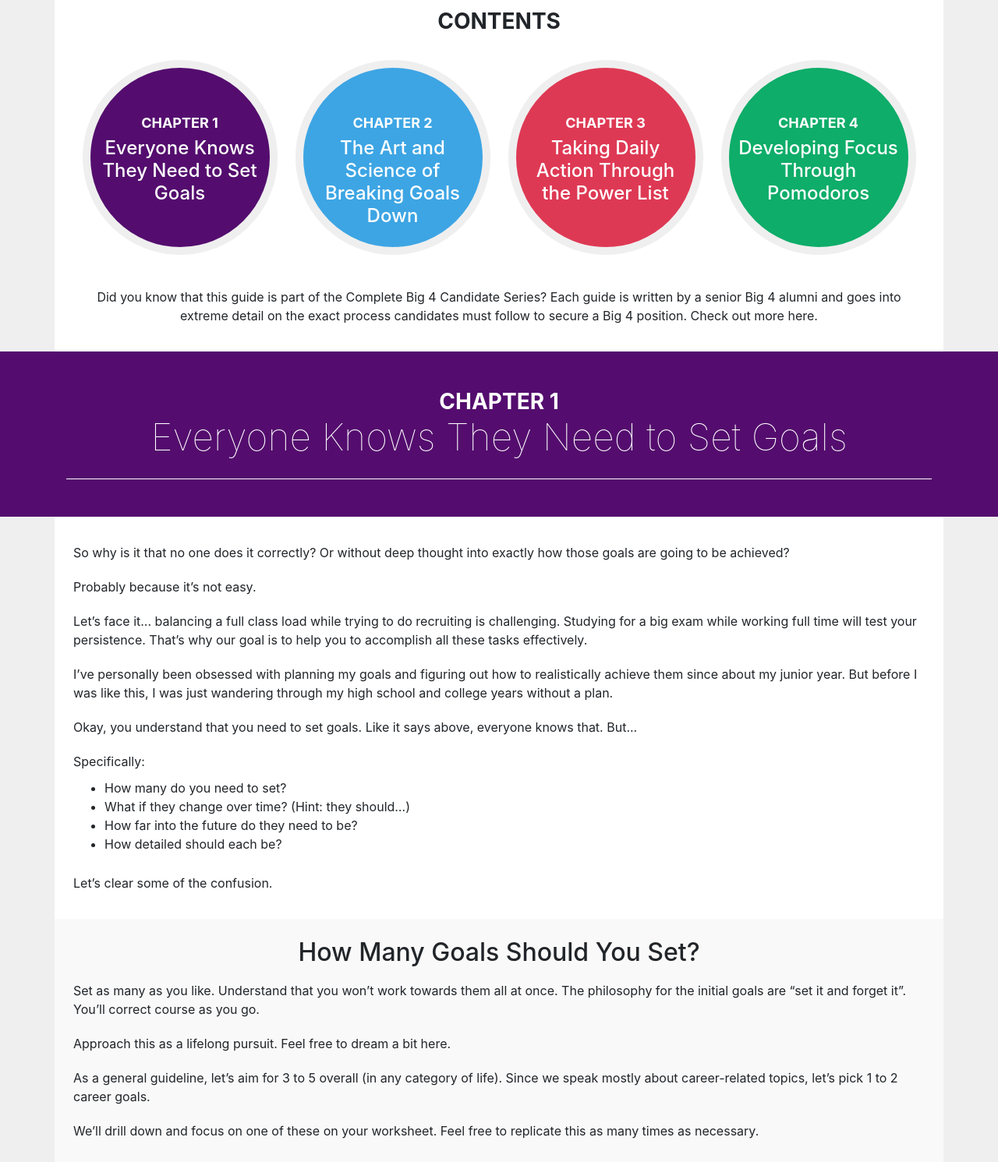
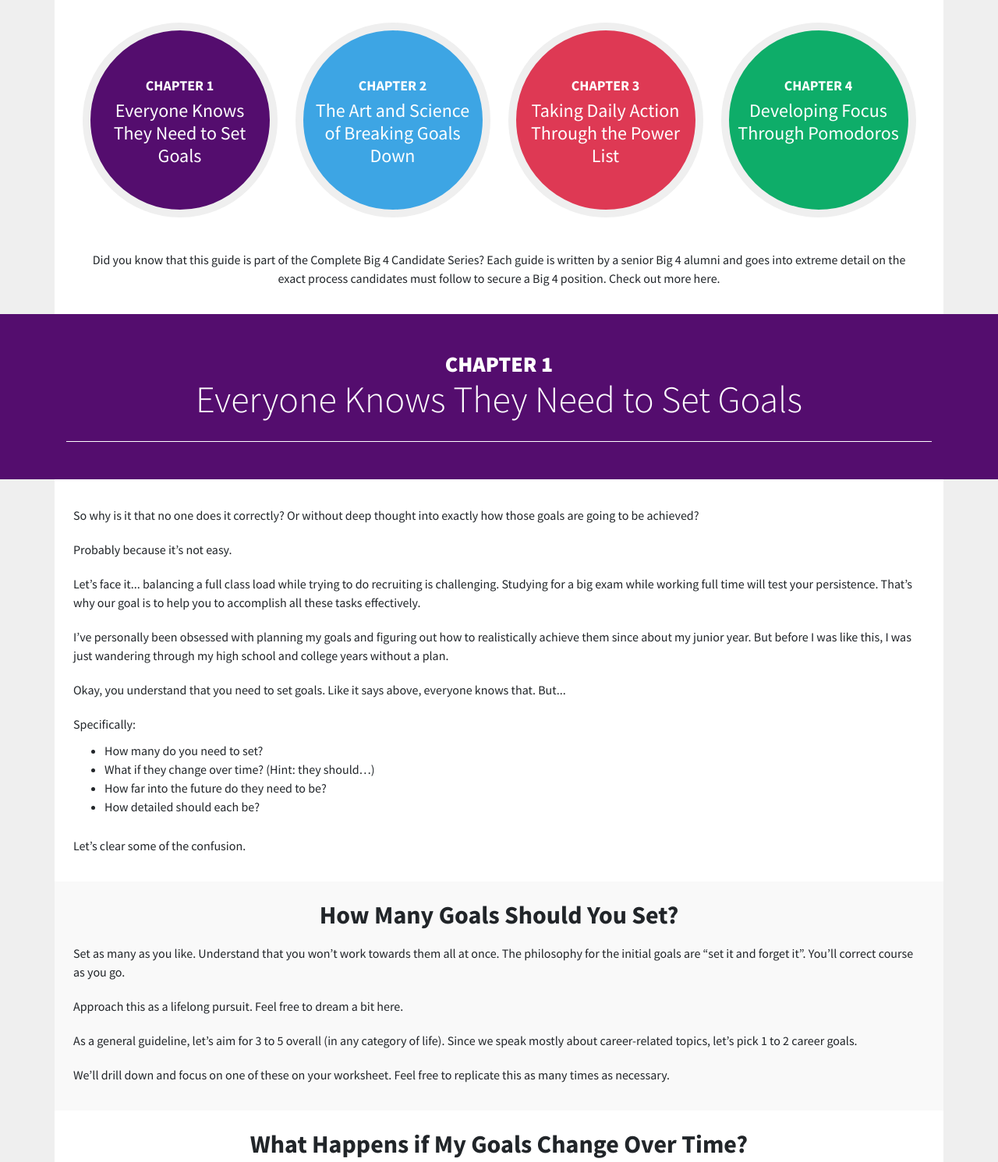
Before and after one commit to jeremiah-sandoval/big4careerlab, a plain HTML site: page index.html in a window 1280 px wide. Shown: the part 1085-2576 px from the top of the page at 78% size. Drawn offline with nearby package versions, Linux system fonts and the light colour scheme.

Commit message:
change fonts

```diff
--- a/css/style.css
+++ b/css/style.css
@@ -1,5 +1,8 @@
+@import url('https://fonts.googleapis.com/css?family=Source+Sans+Pro:100,100i,300,300i,400,400i,700,700i,900,900i');
+
 body{
   background-color: #efefef;
+  font-family: 'Source Sans Pro', sans-serif;
 }
 p{
   margin: 0;
@@ -71,13 +74,16 @@ a:hover{
 .content-header h3{
   text-transform: uppercase;
   font-size: 28px;
-  font-weight: bolder;
+  font-weight: 900;
   margin: 0;
 }
 .title-header h1{
   font-size: 48px;
-  font-weight: lighter;
+  font-weight: 300;
   margin: 0;
+}
+.title-header h2{
+  font-weight: 700;
 }
 .content-item{
   width: 250px;
@@ -91,7 +97,10 @@ a:hover{
 .content-item h3{
   text-transform: uppercase;
   font-size: 18px;
-  font-weight: bold;
+  font-weight: 700;
+}
+.content-item h4{
+  font-weight: 400;
 }
 .content-item.purple-bg:hover{
   color: #540D6E;
```
